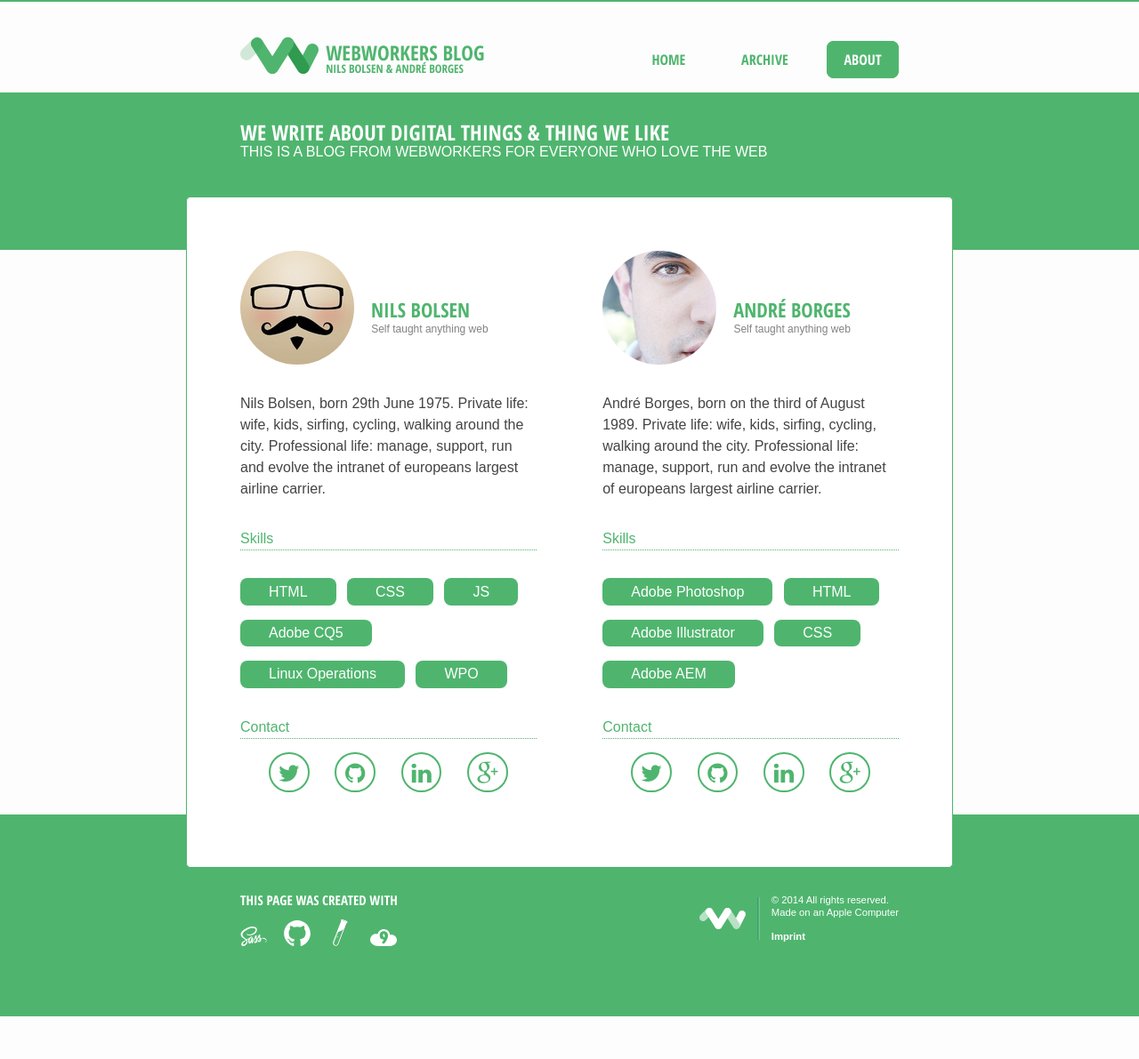
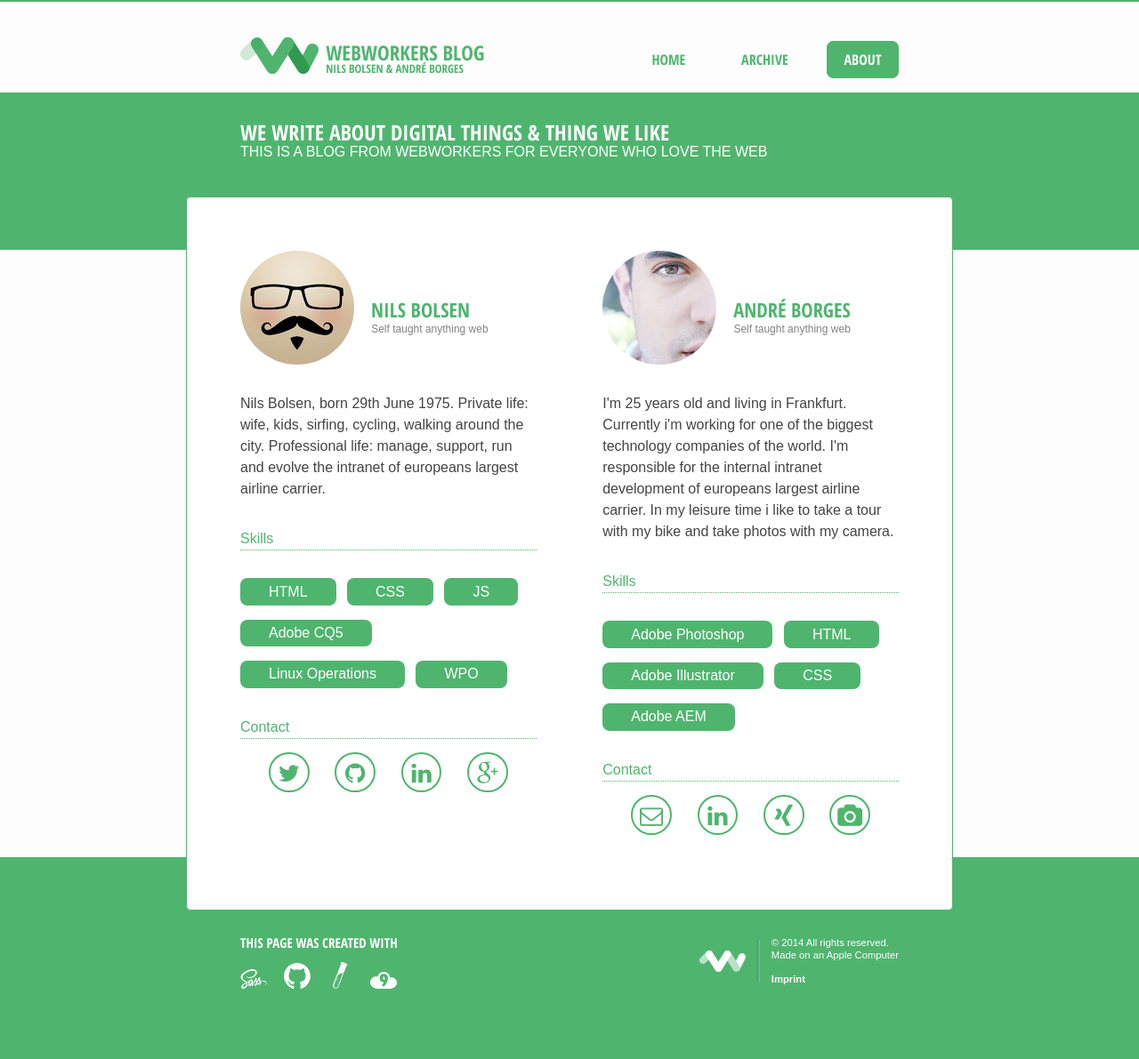
Before and after one commit to webwb/webwb.github.io, a Jekyll site: the page built from about.md, in a window 1280 px wide. Shown: the whole page at 89% size. Built offline with Jekyll 4.4.1, drawn with Linux system fonts in a browser that asks for light colours; before the commit the page ends 1143 px from its top, so only the background shows below that.

Commit message:
about Andre added

```diff
--- a/about.md
+++ b/about.md
@@ -56,8 +56,10 @@ navigation: about
   <div class="profile-name">André Borges</div>
   <div class="profile-talent">Self taught anything web</div>
   <div class="profile-bio">
-      André Borges, born on the third of August 1989. Private life: wife, kids, sirfing, cycling, walking around the city. Professional life: manage, support, run and evolve  the intranet of europeans largest airline carrier.
-  </div>
+    I'm 25 years old and living in Frankfurt.
+    Currently i'm working for one of the biggest technology companies of the world.
+    I'm responsible for the internal intranet development of europeans largest airline carrier.
+    In my leisure time i like to take a tour with my bike and take photos with my camera.  </div>
   <div class="profile-skills">
     <h2>Skills</h2>
     <ul>
@@ -72,23 +74,23 @@ navigation: about
     <h2>Contact</h2>
     <ul>
       <li>
-        <a href="" class="fa-stack fa-2x circle">
-          <i class="fa fa-twitter fa-stack-1x"></i>
+        <a href="mailto:cpne@me.com" class="fa-stack fa-2x circle">
+          <i class="fa fa-envelope-o fa-stack-1x"></i>
         </a>
       </li>
       <li>
-        <a href="" class="fa-stack fa-2x circle">
-          <i class="fa fa-github fa-stack-1x"></i>
-        </a>
-      </li>
-      <li>
-        <a href="" class="fa-stack fa-2x circle">
+        <a href="https://www.linkedin.com/in/borgesandre" class="fa-stack fa-2x circle">
           <i class="fa fa-linkedin fa-stack-1x"></i>
         </a>
       </li>
       <li>
-        <a href="" class="fa-stack fa-2x circle">
-         <i class="fa fa-google-plus fa-stack-1x"></i>
+        <a href="https://www.xing.com/profile/Andre_Borges" class="fa-stack fa-2x circle">
+         <i class="fa fa-xing fa-stack-1x"></i>
+        </a>
+      </li>
+      <li>
+        <a href="http://cpne.vsco.co/" class="fa-stack fa-2x circle">
+          <i class="fa fa-camera fa-stack-1x"></i>
         </a>
       </li>
     </ul>
```
